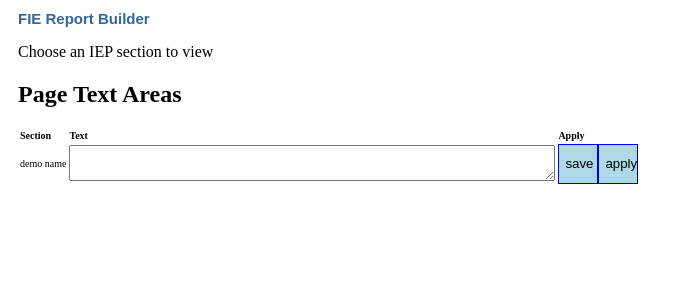
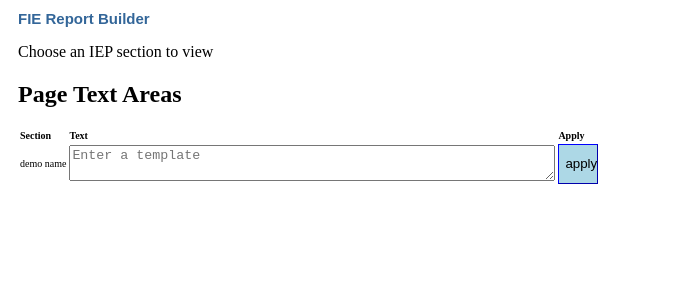
Before and after one commit to stephenhales/SLPBuddy, an Angular app: page / in a window 1280 px wide. Shown: the top 300 px of the page, without its empty margins (0-683 px from the left). Built offline with nearby package versions, Linux system fonts and the light colour scheme; no server answers.

Commit message:
SLP - Save templates to chrome storage automatically on changes

```diff
--- a/src/app/app.module.ts
+++ b/src/app/app.module.ts
@@ -1,5 +1,6 @@
 import { BrowserModule } from '@angular/platform-browser';
 import { NgModule } from '@angular/core';
+import { FormsModule, ReactiveFormsModule } from '@angular/forms';
 
 import { AppComponent } from './app.component';
 import { PageViewComponent } from './page-view/page-view.component';
@@ -12,7 +13,8 @@ import { MembraneService } from './membrane.service';
     PageViewComponent
   ],
   imports: [
-    BrowserModule
+    BrowserModule,
+    FormsModule
   ],
   providers: [WebpageService, MembraneService],
   bootstrap: [AppComponent]
--- a/src/app/page-view/page-view.component.html
+++ b/src/app/page-view/page-view.component.html
@@ -9,10 +9,11 @@
     <tr *ngFor="let textarea of textareas">
       <td>{{textarea.name}}</td>
       <td>
-        <textarea>{{textarea.savedTemplate}}</textarea>
+        <textarea placeholder="Enter a template"
+        (change)="saveChange(textarea)"
+        [(ngModel)]="textarea.savedTemplate"></textarea>
       </td>
       <td>
-        <input class="apply-button" type="button" value="save" (click)="saveTemplate(textarea.id, 'textarea.value')"/>
         <input class="apply-button" type="button" value="apply"/>
       </td>
     </tr>
--- a/src/app/page-view/page-view.component.ts
+++ b/src/app/page-view/page-view.component.ts
@@ -44,6 +44,10 @@ export class PageViewComponent implements OnInit {
     );
   }
 
+  saveChange(textarea){
+    this.saveTemplate(textarea.id, textarea.savedTemplate);
+  }
+
   saveTemplate(id, text){
     console.log("save this: " + text);
     this.WebpageService.saveTemplate(id, text);
@@ -61,12 +65,3 @@ export class PageViewComponent implements OnInit {
     });
   }
 }
-
-// export class TasksComponent {
-//   tasks: Array<Task>;
-//   constructor(public taskService: TaskService) {
-//     // now it's a simple subscription to the observable
-//     taskService.getTasks()
-//       .subscribe(res => this.tasks = res);
-//   }
-// }
```
